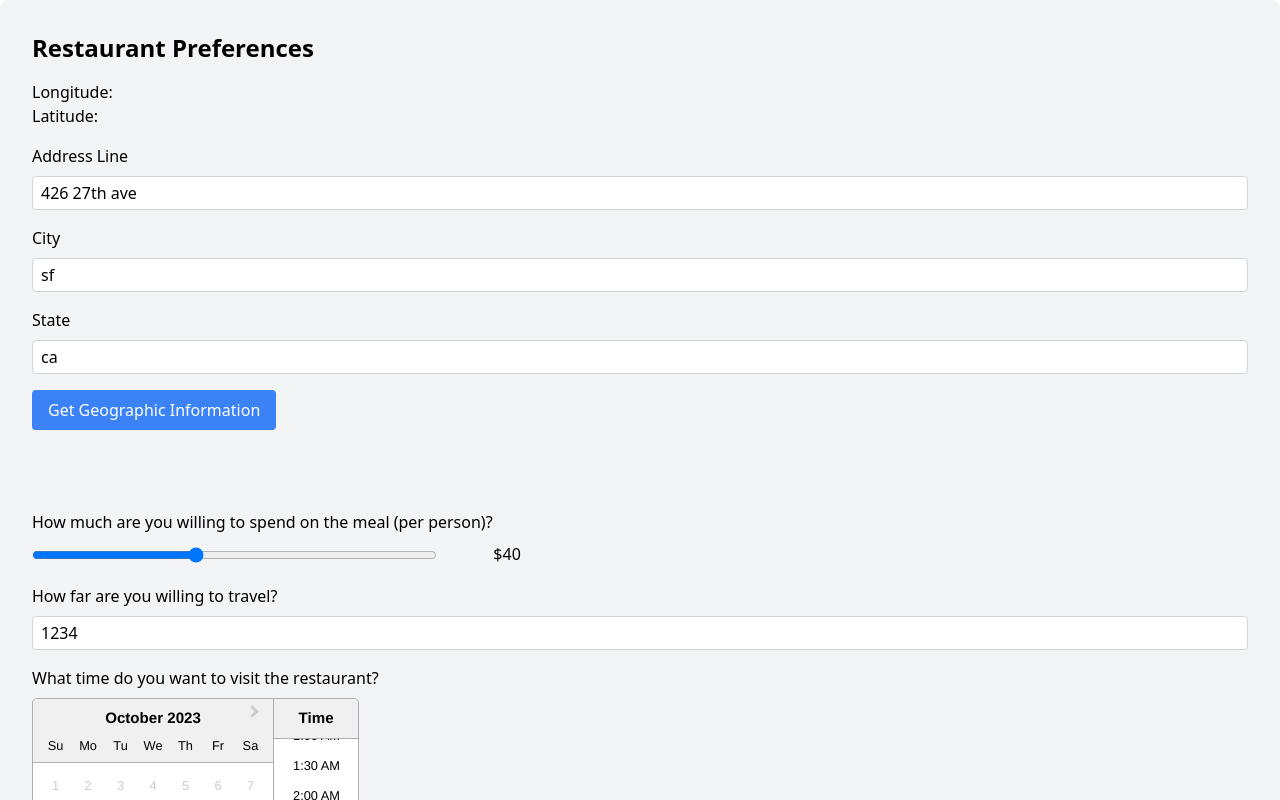
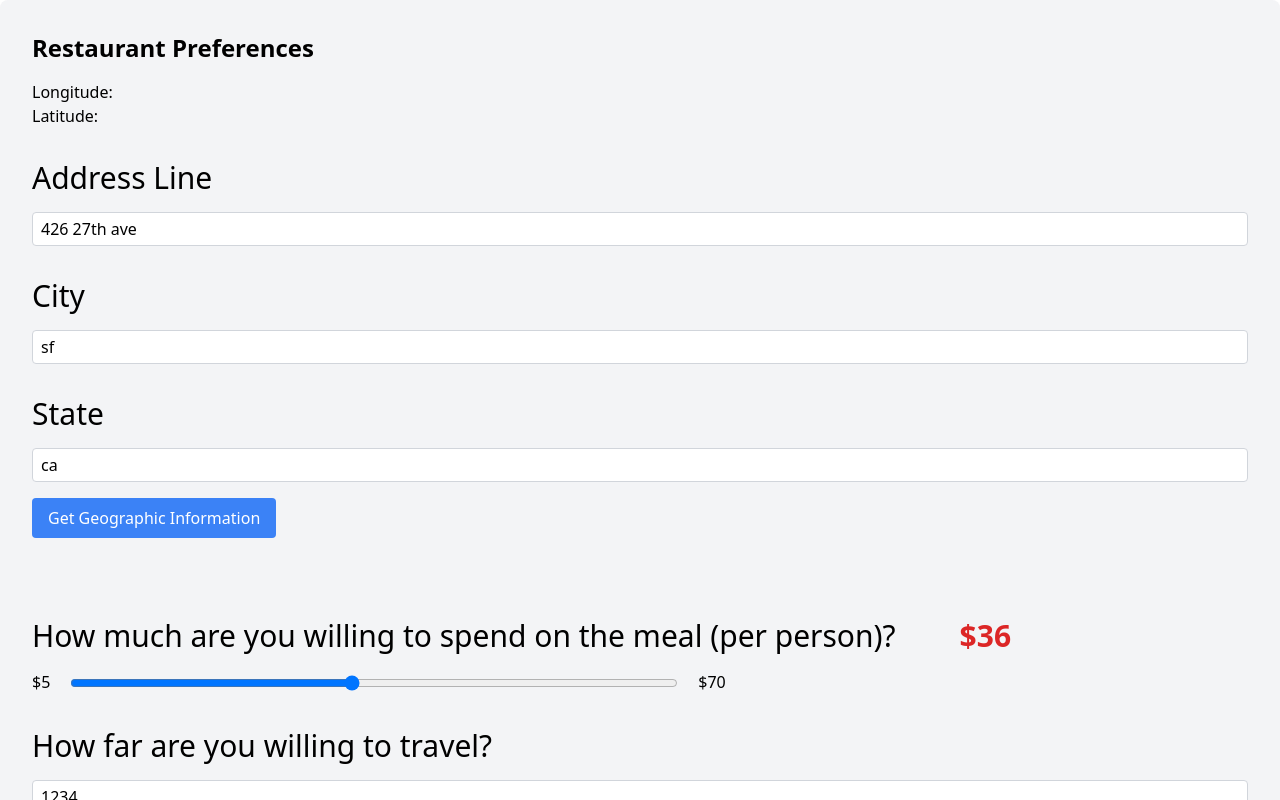
Before and after one commit to taeyangcode/ai-boyfriend, a React (Vite) app: page / in a window 1280 px wide. Shown: the top 800 px of the page. Built offline with nearby package versions, Linux system fonts and the light colour scheme; no server answers.

Commit message:
Minor style changes

```diff
--- a/src/UserFilter/UserFilter.tsx
+++ b/src/UserFilter/UserFilter.tsx
@@ -18,8 +18,8 @@ function UserFilter({ notifications, setNotifications, changePage, setQuestion,
     const [currentPosition, setCurrentPosition] = useState<GeolocationPosition>()
     const [latitude, setLatitude] = useState<string>('')
     const [longitude, setLongitude] = useState<string>('')
-    const [price, setPrice] = useState<string>('40')
-    const [budget, setBudget] = useState<number>(40)
+    const [price, setPrice] = useState<string>('')
+    const [budget, setBudget] = useState<number>(36)
     const [distance, setDistance] = useState<string>('1234')
     const [date, setDate] = useState<Date>(new Date())
     const [dietaryPreferences, setDietaryPreferences] = useState<string[]>([])
@@ -124,7 +124,7 @@ function UserFilter({ notifications, setNotifications, changePage, setQuestion,
 
             <form>
                 <div className="mb-4">
-                    <label className="mb-2 block">Address Line </label>
+                    <label className="mb-4 mb-4 mt-8 block text-3xl">Address Line </label>
                     <input
                         type="text"
                         value={address}
@@ -134,7 +134,7 @@ function UserFilter({ notifications, setNotifications, changePage, setQuestion,
                 </div>
 
                 <div className="mb-4">
-                    <label className="mb-2 block">City </label>
+                    <label className="mb-4 mt-8 block text-3xl">City </label>
                     <input
                         type="text"
                         value={city}
@@ -144,7 +144,7 @@ function UserFilter({ notifications, setNotifications, changePage, setQuestion,
                 </div>
 
                 <div className="mb-4">
-                    <label className="mb-2 block">State </label>
+                    <label className="mb-4 mt-8 block text-3xl">State </label>
                     <input
                         type="text"
                         value={state}
@@ -159,13 +159,17 @@ function UserFilter({ notifications, setNotifications, changePage, setQuestion,
             </form>
 
             <form>
-                <div className="mb-4 mt-20">
-                    <label className="mb-2 block">How much are you willing to spend on the meal (per person)? </label>
+                <div className="mt-20">
+                    <div className="mb-4 flex">
+                        <label className="text-3xl">How much are you willing to spend on the meal (per person)? </label>
+                        <div className="ml-16 text-3xl font-bold text-red-600">${budget}</div>
+                    </div>
                     <div className="flex">
+                        <span>$5</span>
                         <input
                             type="range"
-                            min="0"
-                            max="100"
+                            min="5"
+                            max="70"
                             step="5"
                             value={budget}
                             onChange={(e) => {
@@ -183,14 +187,14 @@ function UserFilter({ notifications, setNotifications, changePage, setQuestion,
                                 setBudget(budgetValue)
                                 setPrice(price)
                             }}
-                            className="w-1/3 rounded border border-gray-300 py-1"
+                            className="mx-5 w-1/2 rounded border border-gray-300 py-1"
                         />
-                        <div className="ml-14">${budget}</div>
+                        <span>$70</span>
                     </div>
                 </div>
 
                 <div className="mb-4">
-                    <label className="mb-2 block">How far are you willing to travel? </label>
+                    <label className="mb-4 mt-8 block text-3xl">How far are you willing to travel? </label>
                     <input
                         type="text"
                         value={distance}
@@ -199,7 +203,7 @@ function UserFilter({ notifications, setNotifications, changePage, setQuestion,
                     />
                 </div>
                 <div className="mb-4">
-                    <label className="mb-2 block">What time do you want to visit the restaurant? </label>
+                    <label className="mb-4 mt-8 block text-3xl">What time do you want to visit the restaurant? </label>
                     <DatePicker
                         selected={date}
                         dateFormat="MMMM d, yyyy h:mm aa"
@@ -212,7 +216,7 @@ function UserFilter({ notifications, setNotifications, changePage, setQuestion,
                         fixedHeight
                         inline
                     />
-                    {/* <label className="mb-2 block">What time do you want to visit the restaurant? </label>
+                    {/* <label className="mb-4 block">What time do you want to visit the restaurant? </label>
                     <input
                         type="text"
                         value={time}
@@ -221,7 +225,7 @@ function UserFilter({ notifications, setNotifications, changePage, setQuestion,
                     /> */}
                 </div>
                 <div className="mb-4">
-                    <label className="mb-2 block">Do you have any dietary preferences?</label>
+                    <label className="mb-4 mt-8 block text-3xl">Do you have any dietary preferences?</label>
                     <div className="space-y-2">
                         <label className="flex items-center">
                             <input
```
